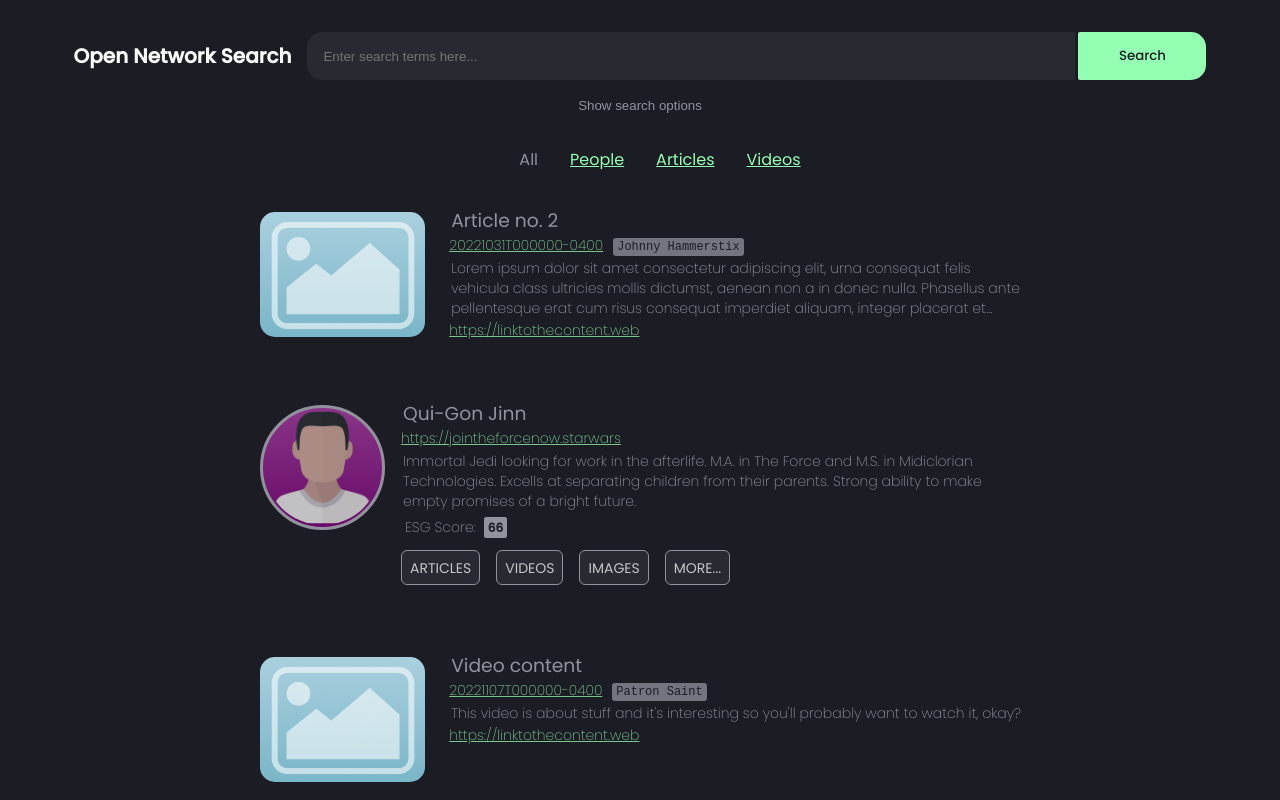
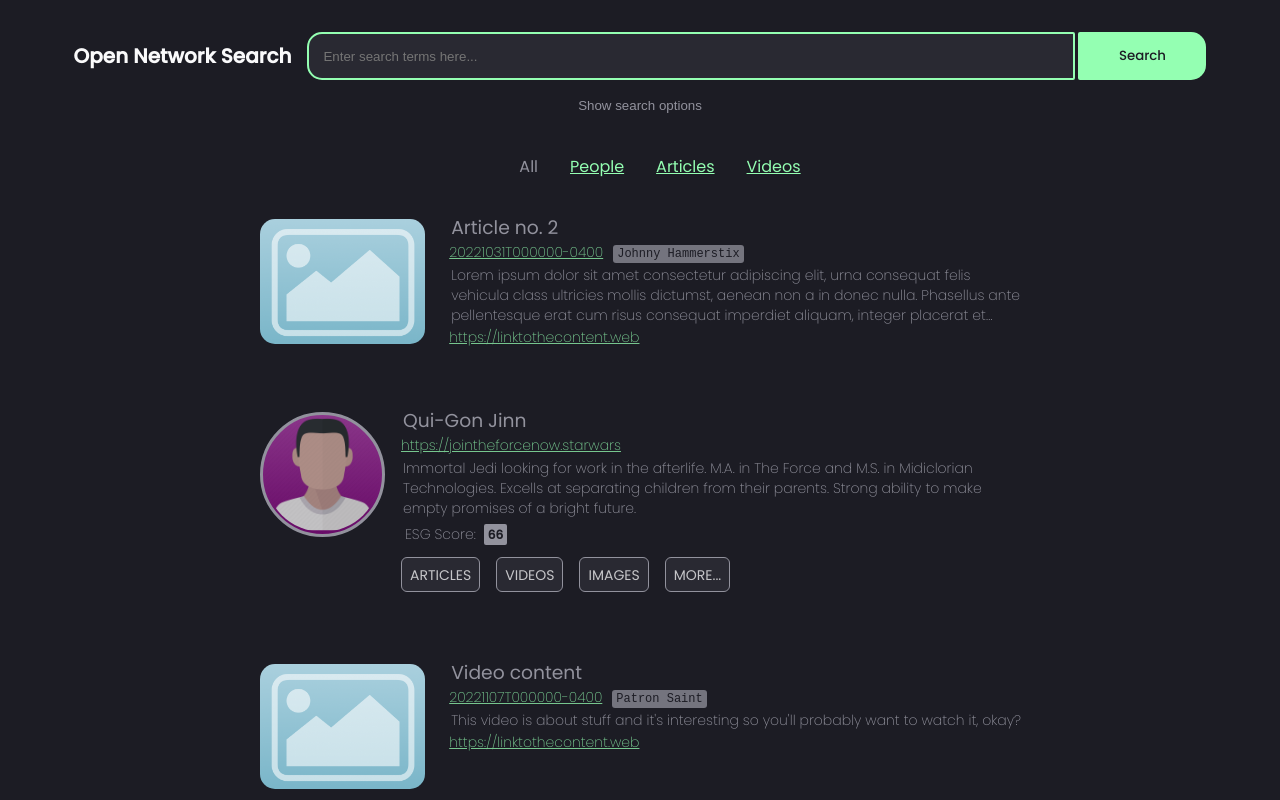
Before and after one commit to localseth/generic-search, a React (Create React App) app in the folder itf-search/: page /search in a window 1280 px wide. Shown: the top 800 px of the page. Built offline with nearby package versions, Linux system fonts and the light colour scheme.

Commit message:
add date range to search parameters, set focus to search box on render, add hover/focus styling to options button

```diff
--- a/itf-search/src/App.css
+++ b/itf-search/src/App.css
@@ -131,6 +131,24 @@ button.options-btn {
   background: transparent;
   border: 1px solid transparent;
   margin: 1rem;
+  padding-bottom: 0.5rem;
+  position: relative;
+}
+
+.options-btn::after {
+  content: "";
+  position: absolute;
+  width: 0px;
+  height: 2px;
+  left: 50%;
+  bottom: 0;
+  background-color: #92929d;
+  transition: all ease-in-out 0.2s;
+}
+.options-btn:hover::after,
+.options-btn:focus::after {
+  width: 100%;
+  left: 0;
 }
 
 button:hover {
@@ -766,43 +784,3 @@ article .large-profile-pic {
   color: #fafafb;
   text-transform: uppercase;
 }
-
-/* OLD DEFAULT CSS */
-/* .App {
-  text-align: center;
-}
-
-.App-logo {
-  height: 40vmin;
-  pointer-events: none;
-}
-
-@media (prefers-reduced-motion: no-preference) {
-  .App-logo {
-    animation: App-logo-spin infinite 20s linear;
-  }
-}
-
-.App-header {
-  background-color: #282c34;
-  min-height: 100vh;
-  display: flex;
-  flex-direction: column;
-  align-items: center;
-  justify-content: center;
-  font-size: calc(10px + 2vmin);
-  color: white;
-}
-
-.App-link {
-  color: #61dafb;
-}
-
-@keyframes App-logo-spin {
-  from {
-    transform: rotate(0deg);
-  }
-  to {
-    transform: rotate(360deg);
-  }
-} */
--- a/itf-search/src/components/Options.js
+++ b/itf-search/src/components/Options.js
@@ -3,7 +3,7 @@ import React, { useEffect } from 'react';
 import Tip from './Tip';
 
 const Options = (props) => {
-    const { searchParams, location, handleChange, optionsHidden } = props;
+    const { searchParams, location, handleChange, optionsHidden, handleDate } = props;
 
     const showHideOptions = () => {
         const element = document.getElementById('options-box');
@@ -25,11 +25,11 @@ const Options = (props) => {
                         <h3 className="item">Date Range</h3>
                         <div className="item">
                             <label htmlFor="date-from">From:</label>
-                            <input type="date" id="date-from" name="date-from" />
+                            <input onChange={handleDate} type="date" data-key="date-from" id="date-from" name="date-from" />
                         </div>
                         <div className="item">
                             <label htmlFor="date-to">To:</label>
-                            <input type="date" id="date-to" name="date-to" />
+                            <input onChange={handleDate} type="date" data-key="date-to" id="date-to" name="date-to" />
                         </div>
                     </div>
                     <div className="item column border">
--- a/itf-search/src/components/SearchBar.js
+++ b/itf-search/src/components/SearchBar.js
@@ -1,4 +1,4 @@
-import React, { useState, useEffect }from 'react';
+import React, { useState, useEffect, useRef }from 'react';
 import { useNavigate, useLocation, useParams, useSearchParams, Link } from 'react-router-dom';
 import '../App.css';
 
@@ -14,7 +14,11 @@ const SearchBar = () => {
     const location = useLocation();
     const navigate = useNavigate();
     const params = useParams();
+    const textInput = useRef(null);
 
+    useEffect( () => {
+        textInput.current.focus();
+    }, [])
     useEffect(() => console.log(searchParams.get('searchText')));
     // useEffect(() => {
     //     if (searchParams.get('searchText')) {
@@ -27,8 +31,6 @@ const SearchBar = () => {
         navigate(`/search?${searchParams.toString()}`)
 
     };
-
-
 
     const toggleHidden = () => {
         optionsHidden ? setOptionsHidden(false) : setOptionsHidden(true);
@@ -47,19 +49,37 @@ const SearchBar = () => {
         }
     }
 
+    // log value (for development only)
+    const logValue = (e) => {
+        console.log(e.target.dataset.key, e.target.value);
+        const date1 = new Date(e.target.value)
+        console.log(date1.toISOString());
+    }
+
+    // package date into range and set parameters
+    const handleDate = (e) => {
+        const key = e.target.dataset.key || null;
+        const value = new Date(e.target.value);
+        if (key) {
+            searchParams.set(key, value.toISOString());
+            console.log(searchParams.get(key));
+        }
+    }
+
     // consider using React Mentions to style text inside the input element https://github.com/signavio/react-mentions
 
     return(
         <form className="container" autoComplete="off" onSubmit={handleSubmit}>
             <div className="item searchbar">
                 <h2 className={location.pathname === '/' ? 'hidden' : ''}><Link to='/' className='no-style'>Open Network Search</Link></h2>
-                <input defaultValue={searchParams.get('searchText') || ''} onChange={handleChange} data-key="searchText" type="text" id="search-box" name="search" placeholder="Enter search terms here..."></input>
+                <input defaultValue={searchParams.get('searchText') || ''} onChange={handleChange} ref={textInput} data-key="searchText" type="text" id="search-box" name="search" placeholder="Enter search terms here..."></input>
                 <button type="submit" id="search-btn" htmlFor="search-box" className="search-btn">Search</button>
             </div>
                 <button type="button" id="options-btn" className="options-btn" name="options-btn" onClick={toggleHidden}>{optionsHidden ? 'Show' : 'Hide'} search options</button>
             <Options
                 location={location}
                 handleChange={handleChange}
+                handleDate={handleDate}
                 optionsHidden={optionsHidden}
                 searchParams={searchParams}
             />
```
